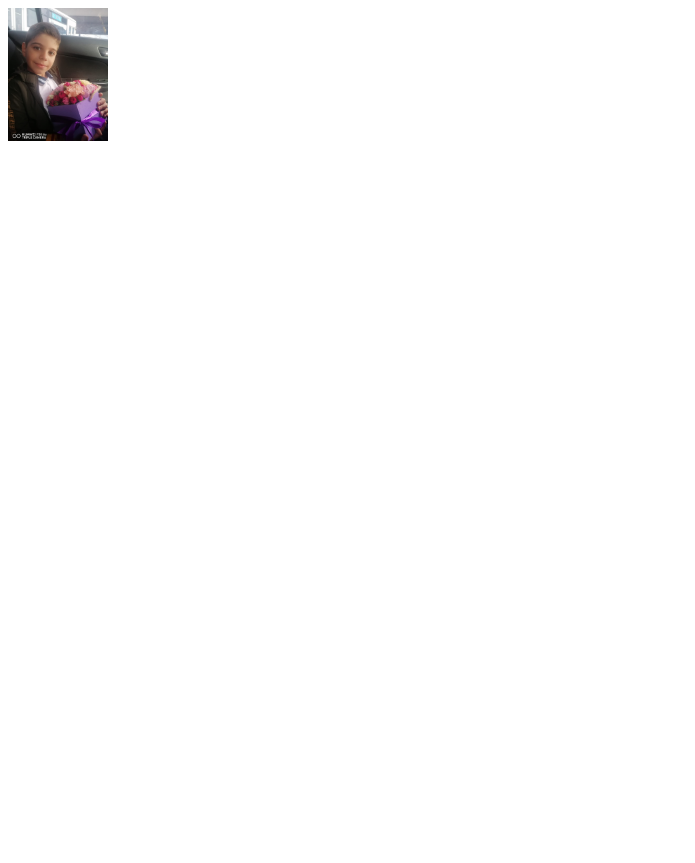
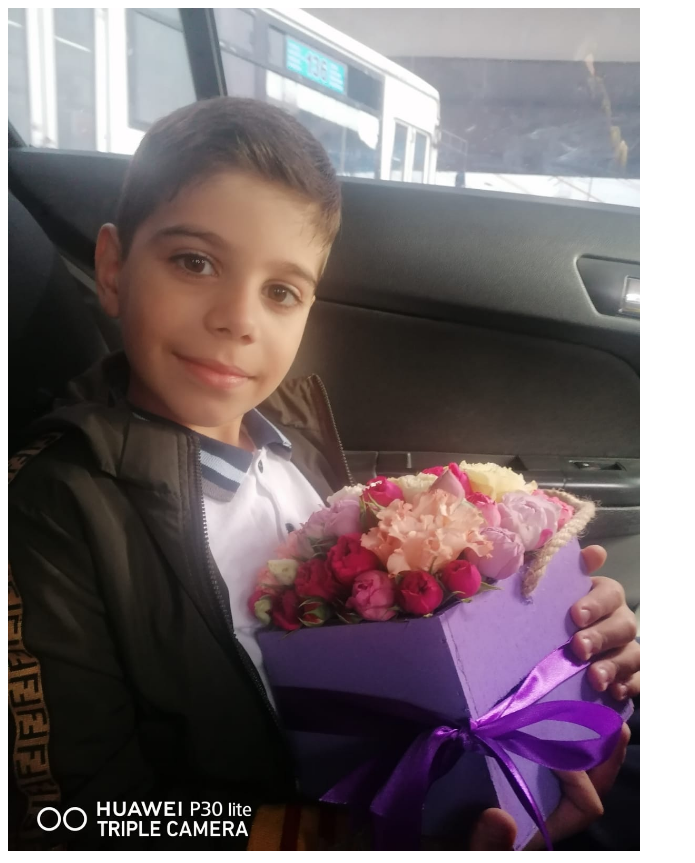
Before and after one commit to MehdMemmedli/-REPO-FOR-30-SEPTEMPER-, a plain HTML site: page index.html in a window 1280 px wide. Shown: the whole page, without its empty margins (0-695 px from the left). Before the commit the page ends 800 px from the top, so only its background shows below. Drawn offline with Linux system fonts and the light colour scheme.

Commit message:
I modified my picture

```diff
--- a/index.html
+++ b/index.html
@@ -7,7 +7,7 @@
 </head>
 <body>
 
-<img src="./images/My foto.jpg" alt="" style="width: 100px;">
+<img src="./images/My foto.jpg" height="50%" width="50%"  >
 
 
 
```
